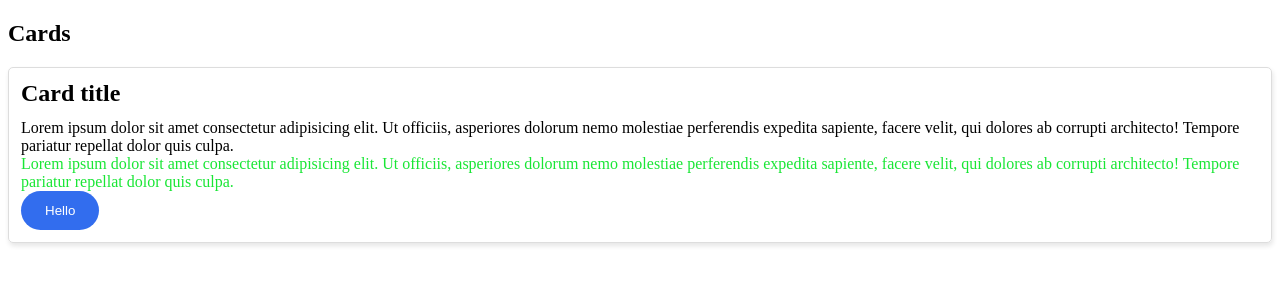
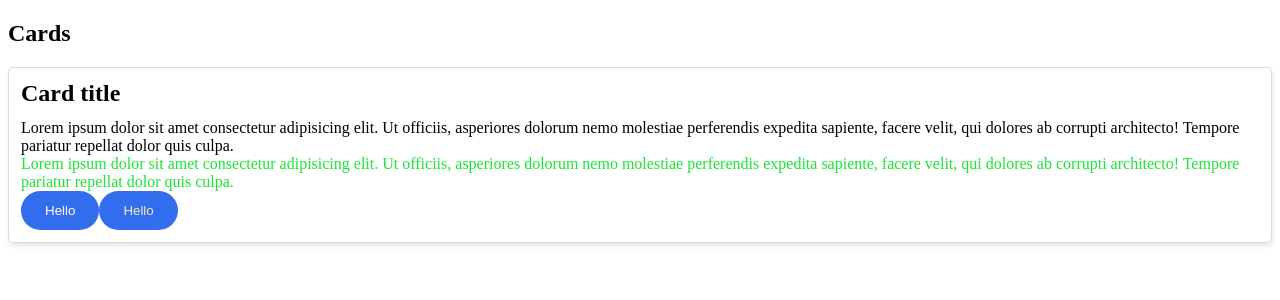
Before and after one commit to XiaoxiaYao/michael-css, a React (Create React App) app: page / in a window 1280 px wide. Shown: the top 300 px of the page. Built offline with nearby package versions, Linux system fonts and the light colour scheme.

Commit message:
Use functions.

```diff
--- a/src/App.tsx
+++ b/src/App.tsx
@@ -34,6 +34,14 @@ function App() {
         >
           Hello
         </button>
+        <button
+          className={classNames(
+            buttonStyles['btn-complement-primary'],
+            colorStyles['text-white'],
+          )}
+        >
+          Hello
+        </button>
       </div>
     </div>
   );
--- /dev/null
+++ b/src/michael-style/_functions.scss
@@ -0,0 +1,5 @@
+@function light-comp($color) {
+  $complement: complement($color);
+  $light-complement: lighten($complement, 30%);
+  @return $light-complement;
+}
--- a/src/michael-style/components/button.module.scss
+++ b/src/michael-style/components/button.module.scss
@@ -1,4 +1,5 @@
 @import '../variables';
+@import '../functions';
 
 @mixin btn($bg-color: #e2e2e2) {
   text-decoration: none;
@@ -28,4 +29,12 @@
       background-color: $val;
     }
   }
+  .btn-complement-#{$key} {
+    @include btn($val);
+    color: light-comp($val);
+    &:hover {
+      color: $val;
+      background-color: light-comp($val);
+    }
+  }
 }
```
